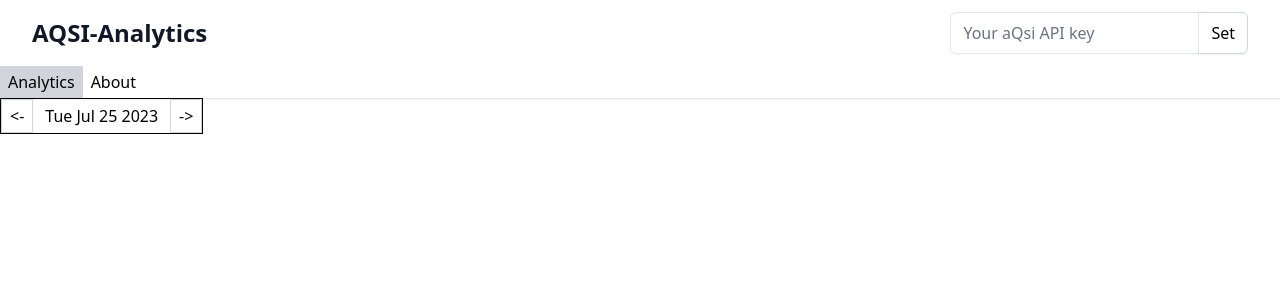
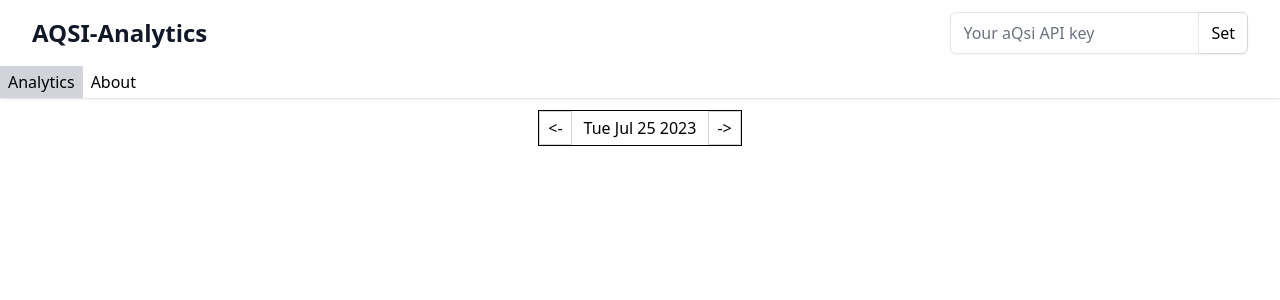
Before and after one commit to websmithcode/AQSI-analytics, a SvelteKit app: page /analytics/receipts in a window 1280 px wide. Shown: the top 300 px of the page. Built offline with nearby package versions, Linux system fonts and the light colour scheme.

Commit message:
Add quantity to positions in receipt row

```diff
--- a/src/routes/analytics/receipts/+page.svelte
+++ b/src/routes/analytics/receipts/+page.svelte
@@ -38,7 +38,8 @@
 	}
 </script>
 
-<div class="flex">
+<main>
+	<div class="flex justify-center mb-3">
 		<div class="flex items-center border border-black space-x-3">
 			<button class="px-2 py-1 border border-gray-300" on:click={decDate}>{'<-'}</button>
 			<div>{date.toDateString()}</div>
@@ -90,8 +91,11 @@
 			{/each}
 		</table>
 	{/if}
+</main>
 
 <style lang="sass">
+  main
+    @apply pt-3
     table, table td
       @apply border-collapse border border-black
     table td
```
Lines whose indentation alone changed are shown as unchanged.
